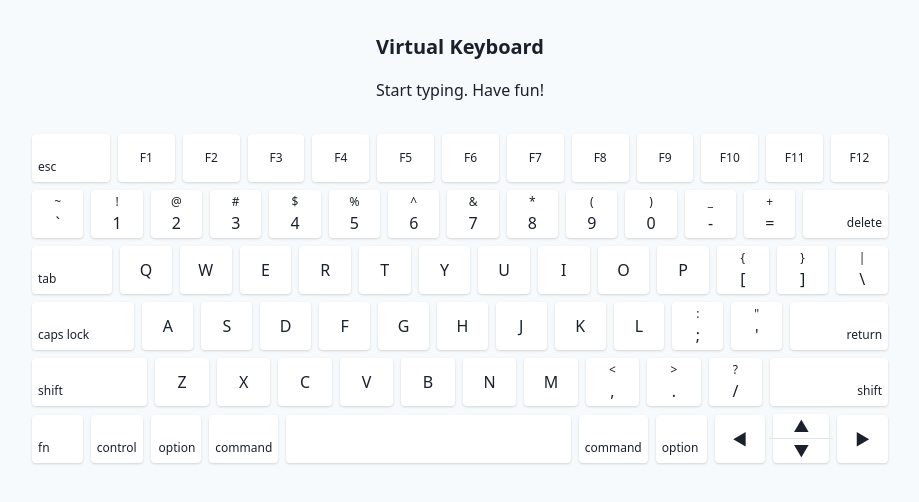
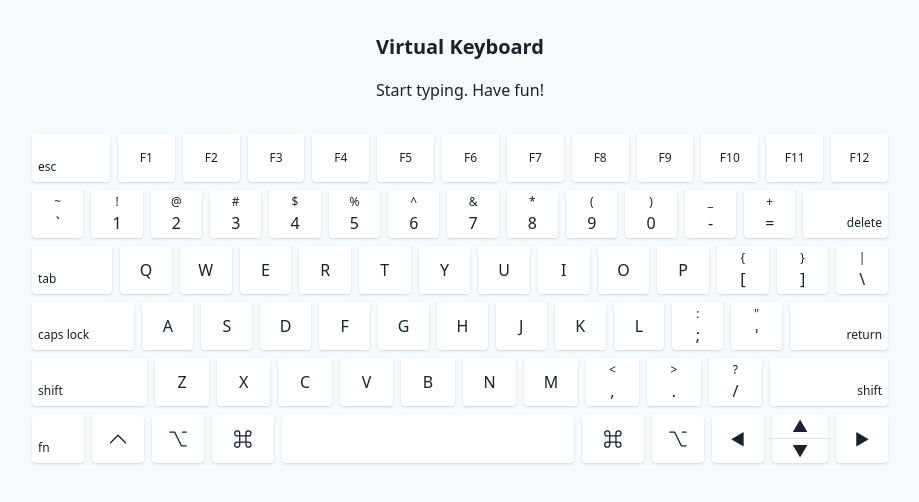
Before and after one commit to mikemcbride/virtual-keyboard, a Vue app: page / in a window 1280 px wide. Shown: the top 502 px of the page, without its empty margins (180-1099 px from the left). Built offline with nearby package versions, Linux system fonts and the light colour scheme.

Commit message:
use icons for meta keys

```diff
--- a/src/components/Key.vue
+++ b/src/components/Key.vue
@@ -15,8 +15,11 @@
       'text-center justify-center': !meta.align
      }"
     :style="computedWidth">
-    <span class="px-1" :class="{ 'pb-1': meta.align }" v-if="meta.label">{{ meta.label }}</span>
-    <span class="px-1 flex flex-col" v-if="meta.labels">
+    <span class="p-3 inline-block w-full h-full" v-if="meta.icon">
+      <component :is="meta.icon" size="100%" />
+    </span>
+    <span class="px-1" :class="{ 'pb-1': meta.align }" v-else-if="meta.label">{{ meta.label }}</span>
+    <span class="px-1 flex flex-col" v-else-if="meta.labels">
       <span class="text-xs">{{ meta.labels[0] }}</span>
       <span class="text-base">{{ meta.labels[1] }}</span>
     </span>
@@ -24,6 +27,10 @@
 </template>
 
 <script>
+import IconCommand from './icons/IconCommand.vue'
+import IconControl from './icons/IconControl.vue'
+import IconOption from './icons/IconOption.vue'
+
 export default {
   name: 'Key',
   props: {
@@ -43,6 +50,11 @@ export default {
       default: 'all'
     }
   },
+  components: {
+    IconCommand,
+    IconControl,
+    IconOption
+  },
   computed: {
     computedWidth() {
       return `flex-basis: 0; flex-grow: ${this.meta.size}`
--- /dev/null
+++ b/src/components/icons/IconCommand.vue
@@ -0,0 +1,18 @@
+<template>
+  <svg :width="size" :height="size" viewBox="0 0 16 16" fill="currentColor" xmlns="http://www.w3.org/2000/svg">
+    <path fill-rule="evenodd" d="M2 3.5A1.5 1.5 0 0 0 3.5 5H5V3.5a1.5 1.5 0 1 0-3 0zM6 6V3.5A2.5 2.5 0 1 0 3.5 6H6zm8-2.5A1.5 1.5 0 0 1 12.5 5H11V3.5a1.5 1.5 0 0 1 3 0zM10 6V3.5A2.5 2.5 0 1 1 12.5 6H10zm-8 6.5A1.5 1.5 0 0 1 3.5 11H5v1.5a1.5 1.5 0 0 1-3 0zM6 10v2.5A2.5 2.5 0 1 1 3.5 10H6zm8 2.5a1.5 1.5 0 0 0-1.5-1.5H11v1.5a1.5 1.5 0 0 0 3 0zM10 10v2.5a2.5 2.5 0 1 0 2.5-2.5H10z"/>
+    <path fill-rule="evenodd" d="M10 6H6v4h4V6zM5 5v6h6V5H5z"/>
+  </svg>
+</template>
+
+<script>
+export default {
+  name: 'IconCommand',
+  props: {
+    size: {
+      type: String,
+      default: '1em'
+    }
+  }
+}
+</script>
--- /dev/null
+++ b/src/components/icons/IconControl.vue
@@ -0,0 +1,17 @@
+<template>
+  <svg :width="size" :height="size" viewBox="0 0 16 16" fill="currentColor" xmlns="http://www.w3.org/2000/svg">
+    <path fill-rule="evenodd" d="M7.646 4.646a.5.5 0 0 1 .708 0l6 6a.5.5 0 0 1-.708.708L8 5.707l-5.646 5.647a.5.5 0 0 1-.708-.708l6-6z"/>
+  </svg>
+</template>
+
+<script>
+export default {
+  name: 'IconControl',
+  props: {
+    size: {
+      type: String,
+      default: '1em'
+    }
+  }
+}
+</script>
--- /dev/null
+++ b/src/components/icons/IconOption.vue
@@ -0,0 +1,17 @@
+<template>
+  <svg :width="size" :height="size" viewBox="0 0 16 16" fill="currentColor" xmlns="http://www.w3.org/2000/svg">
+    <path fill-rule="evenodd" d="M1 2.5a.5.5 0 0 1 .5-.5h3.797a.5.5 0 0 1 .439.26L11 13h3.5a.5.5 0 0 1 0 1h-3.797a.5.5 0 0 1-.439-.26L5 3H1.5a.5.5 0 0 1-.5-.5zm10 0a.5.5 0 0 1 .5-.5h3a.5.5 0 0 1 0 1h-3a.5.5 0 0 1-.5-.5z"/>
+  </svg>
+</template>
+
+<script>
+export default {
+  name: 'IconOption',
+  props: {
+    size: {
+      type: String,
+      default: '1em'
+    }
+  }
+}
+</script>
--- a/src/keyInfo.js
+++ b/src/keyInfo.js
@@ -381,6 +381,7 @@ export default [
     },
     {
       label: 'control',
+      icon: 'IconControl',
       size: 1,
       code: 'ControlLeft',
       align: 'right',
@@ -388,6 +389,7 @@ export default [
     },
     {
       label: 'option',
+      icon: 'IconOption',
       size: 1,
       code: 'AltLeft',
       align: 'right',
@@ -395,6 +397,7 @@ export default [
     },
     {
       label: 'command',
+      icon: 'IconCommand',
       size: 1.2,
       code: ['OSLeft', 'MetaLeft'],
       align: 'right',
@@ -407,6 +410,7 @@ export default [
     },
     {
       label: 'command',
+      icon: 'IconCommand',
       size: 1.2,
       code: ['OSRight', 'MetaRight'],
       align: 'left',
@@ -414,6 +418,7 @@ export default [
     },
     {
       label: 'option',
+      icon: 'IconOption',
       size: 1,
       code: 'AltRight',
       align: 'left',
```
